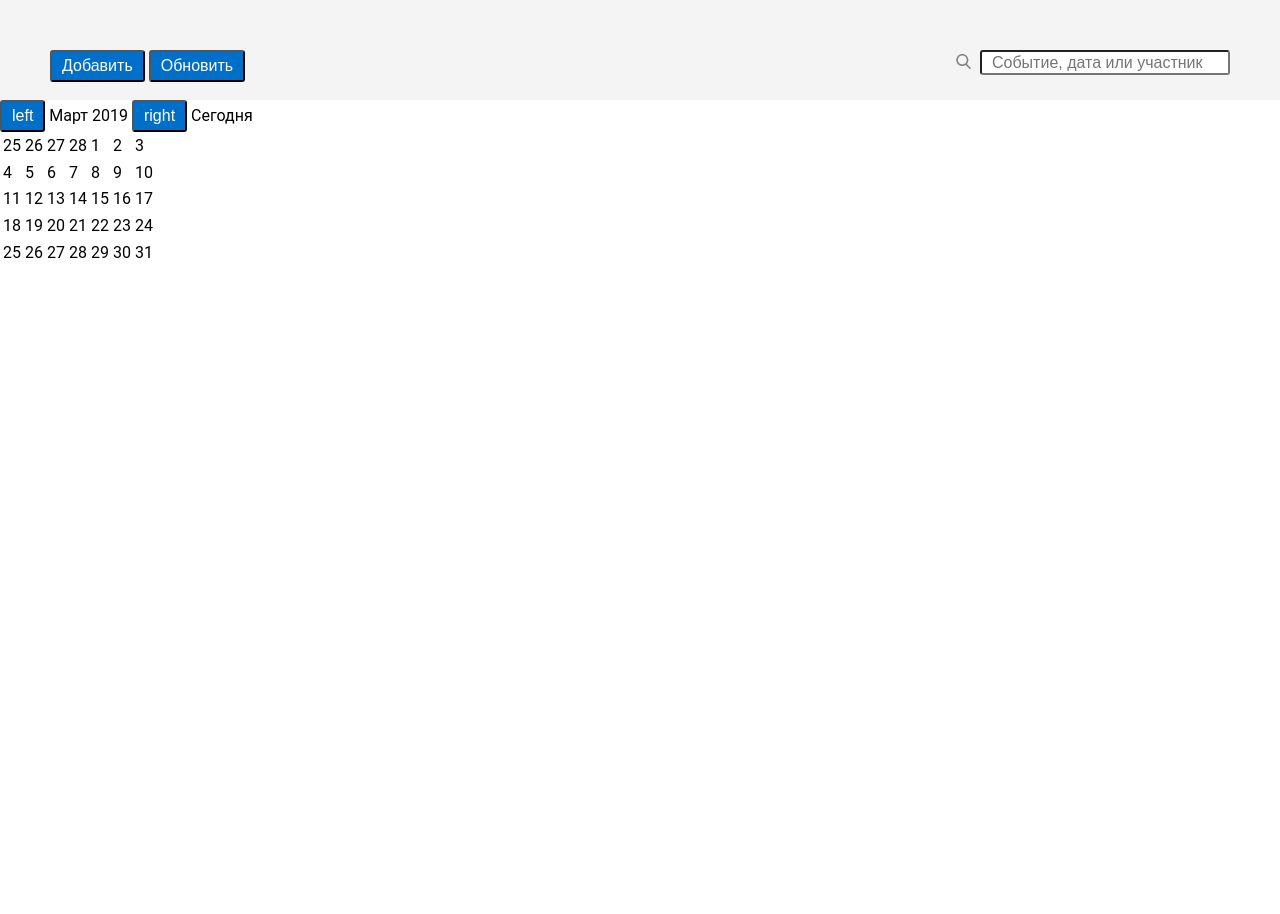
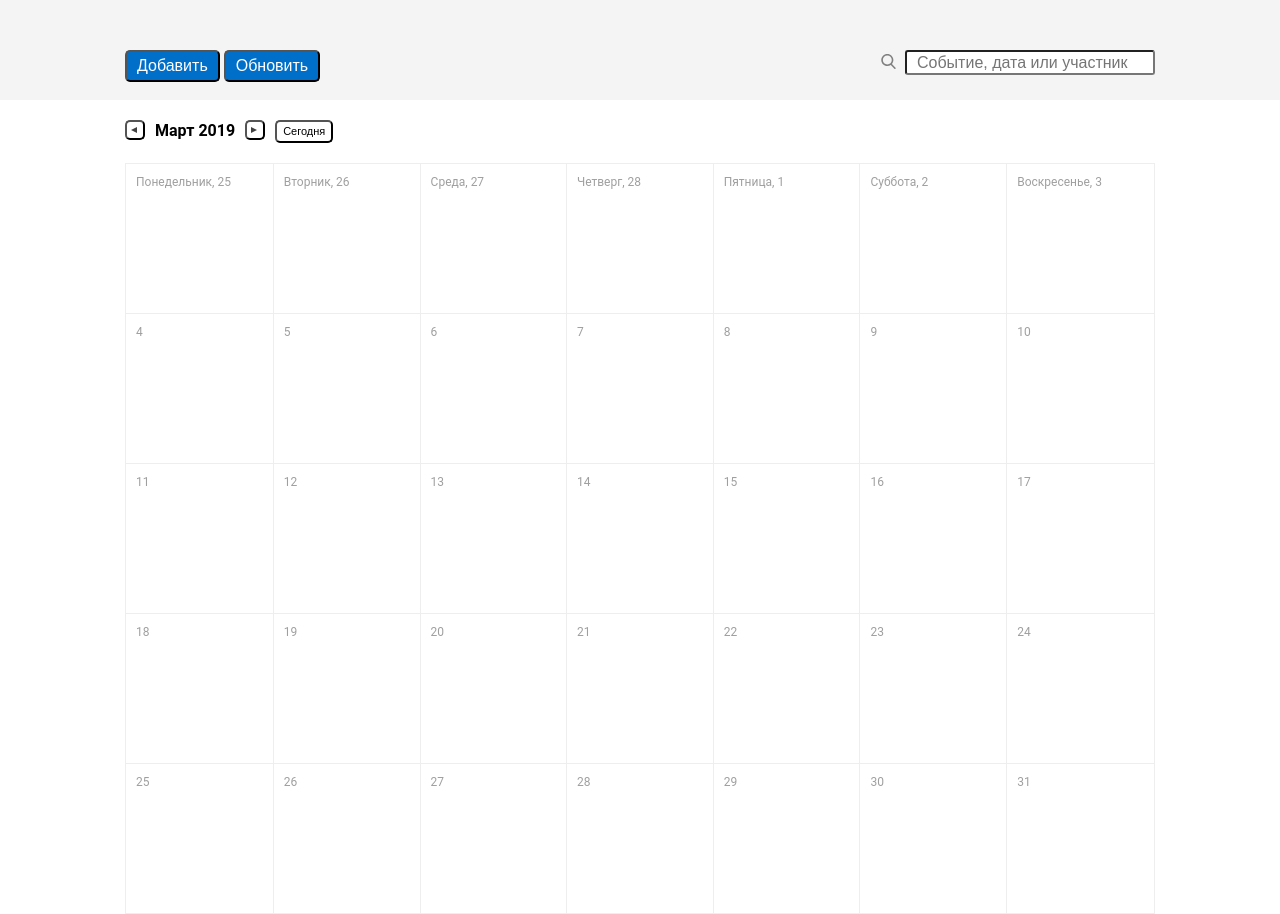
Before and after one commit to enmalafeev/calendar, a plain HTML site: page index.html in a window 1280 px wide. Before the commit the page ends 800 px from the top, so only its background shows below. Drawn offline with Linux system fonts and the light colour scheme.

Commit message:
add style for table

```diff
--- a/index.html
+++ b/index.html
@@ -14,8 +14,8 @@
     <header class="header">
       <div class="container">
         <div class="btn-wrap">
-          <button class="btn">Добавить</button>
-          <button class="btn">Обновить</button>
+          <button class="btn btn-select">Добавить</button>
+          <button class="btn btn-select">Обновить</button>
         </div>
 
         <form action="#" class="search-form" method="post">
@@ -29,25 +29,26 @@
     </header>
 
     <main class="main">
-
+      <div class="container">
         <div class="calendar-info">
-        <button class="btn">left</button>
+          <button class="btn btn-arrow btn-arrow__left"></button>
           <span class="info">Март 2019</span>
-        <button class="btn">right</button>
-        <span class="today">
+          <button class="btn btn-arrow btn-arrow__right"></button>
+          <button class="btn btn-today">
             Сегодня
-        </span>
+          </button>
         </div>
-
+      </div>
+      <div class="container">
         <table class="calendar-table">
           <tr class="calendar__row">
-          <td class="table__data">25</td>
-          <td class="table__data">26</td>
-          <td class="table__data">27</td>
-          <td class="table__data">28</td>
-          <td class="table__data">1</td>
-          <td class="table__data">2</td>
-          <td class="table__data">3</td>
+            <td class="table__data">Понедельник, 25</td>
+            <td class="table__data">Вторник, 26</td>
+            <td class="table__data">Среда, 27</td>
+            <td class="table__data">Четверг, 28</td>
+            <td class="table__data">Пятница, 1</td>
+            <td class="table__data">Суббота, 2</td>
+            <td class="table__data">Воскресенье, 3</td>
           </tr>
           <tr class="calendar__row">
             <td class="table__data">4</td>
@@ -85,9 +86,8 @@
             <td class="table__data">30</td>
             <td class="table__data">31</td>
           </tr>
-
       </table>
-
+      </div>
     </main>
   </div>
 </body>
--- a/style.css
+++ b/style.css
@@ -24,7 +24,7 @@ body {
 .container {
   width: 100%;
   height: 100%;
-  max-width: 1200px;
+  max-width: 1050px;
   margin: 0 auto;
   padding-left: 10px;
   padding-right: 10px;
@@ -82,10 +82,16 @@ header {
 
 .btn {
   font-size: inherit;
-  background-color: #006fca;
+  color: inherit;
+  border-radius: 5px;
+  background-color: transparent;
+  box-shadow: 1px solid #f4f4f4;
+}
+
+.btn-select {
   padding: 5px 10px;
-  color: #ffffff;
-  border-radius: 3px;
+  background-color: #006FCA;
+  color: #fff;
 }
 
 .search {
@@ -105,3 +111,70 @@ header {
 
   padding-right: 20px;
 }
+
+/* Main  */
+.calendar-info {
+  display: flex;
+  justify-content: flex-start;
+  padding-top: 20px;
+  padding-bottom: 20px;
+}
+.btn-arrow {
+  display: block;
+  position: relative;
+  width: 20px;
+  height: 20px;
+  background-color: transparent;
+
+}
+
+.btn-arrow::before {
+  position: absolute;
+  content: "";
+  top: 5px;
+  left: 4px;
+  width: 0;
+  height: 0;
+  border-style: solid;
+  border-width: 3px 6px 3px 0;
+  border-color: transparent #424242 transparent transparent;
+}
+
+.btn-arrow__right::before {
+  display: block;
+  width: 0;
+  height: 0;
+  border-style: solid;
+  border-width: 3px 0 3px 6px;
+  border-color: transparent transparent transparent #424242
+}
+
+.btn-today {
+  margin-left: 10px;
+  font-size: 11px;
+}
+
+.info {
+  padding-left: 10px;
+  padding-right: 10px;
+  font-weight: bold;
+}
+
+/* Table */
+
+.calendar-table {
+  border-collapse: collapse;
+}
+
+.table__data {
+  color: #9F9F9F;
+  font-size: 12px;
+  width: 150px;
+  height: 150px;
+  border: 1px solid #EEEEEE;
+
+  vertical-align: top;
+  text-align: left;
+  padding-top: 10px;
+  padding-left: 10px;
+}
```
Lines whose indentation alone changed are shown as unchanged.
